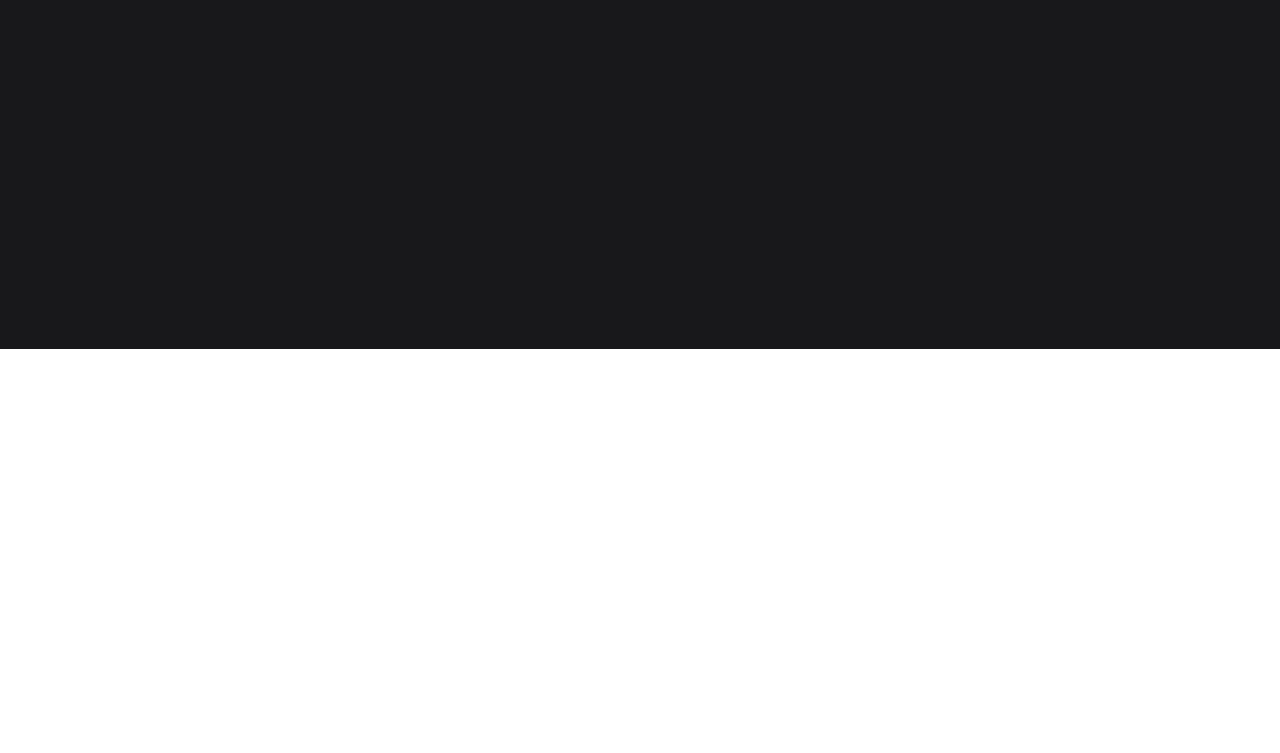
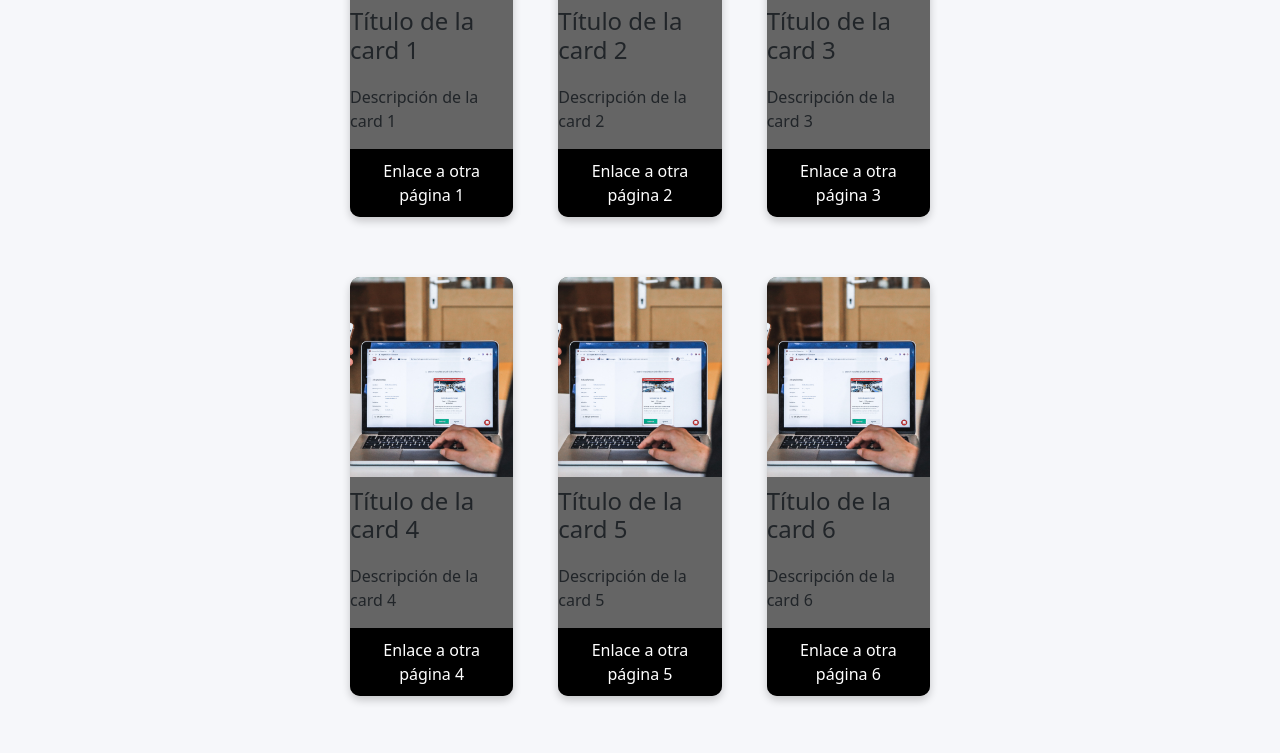
Before and after one commit to ryiyin/portfolio, a plain HTML site: page index.html in a window 1280 px wide. Shown: the part 1191-1944 px from the top of the page. Before the commit the page ends 1540 px from the top, so only its background shows below. Drawn offline with nearby package versions, Linux system fonts and the light colour scheme.

Commit message:
project cards

```diff
--- a/index.html
+++ b/index.html
@@ -18,16 +18,20 @@
     <title>Rodrigo Aguilar</title>
   </head>
   <body>
-    <div class="nav-container">
+    <header class="nav-container">
       <nav>
         <ul class="nav-ul">
           <li class="nav-li"><a class="btn-projects" href="#">Proyectos</a></li>
-          <li class="nav-li"><a class="btn-contact-me" href="#">Contactame</a></li>
+          <li class="nav-li">
+            <a class="btn-contact-me" href="#">Contactame</a>
+          </li>
           <li class="nav-li"><a class="btn-dark-mode" href="#">Darkmode</a></li>
-          <li class="nav-li"><a class="btn-change-lenguage" href="#">Ingles</a></li>
+          <li class="nav-li">
+            <a class="btn-change-lenguage" href="#">Ingles</a>
+          </li>
         </ul>
       </nav>
-    </div>
+    </header>
 
     <div class="body">
       <section class="presentation">
@@ -41,6 +45,46 @@
           <h4>Desarrollo aplicaciones enfocadas al FrontEnd</h4>
         </article>
       </section>
+
+      <div class="card-container">
+        <div class="cards">
+          <img src="./img/proyecto3.png" alt="Imagen de la card">
+          <h3>Título de la card 1</h3>
+          <p>Descripción de la card 1</p>
+          <a href="#">Enlace a otra página 1</a>
+        </div>
+        <div class="cards">
+          <img src="./img/proyecto3.png" alt="Imagen de la card">
+          <h3>Título de la card 2</h3>
+          <p>Descripción de la card 2</p>
+          <a href="#">Enlace a otra página 2</a>
+        </div>
+        <div class="cards">
+          <img src="./img/proyecto3.png" alt="Imagen de la card">
+          <h3>Título de la card 3</h3>
+          <p>Descripción de la card 3</p>
+          <a href="#">Enlace a otra página 3</a>
+        </div>
+        <div class="cards">
+          <img src="./img/proyecto3.png" alt="Imagen de la card">
+          <h3>Título de la card 4</h3>
+          <p>Descripción de la card 4</p>
+          <a href="#">Enlace a otra página 4</a>
+        </div>
+        <div class="cards">
+          <img src="./img/proyecto3.png" alt="Imagen de la card">
+          <h3>Título de la card 5</h3>
+          <p>Descripción de la card 5</p>
+          <a href="#">Enlace a otra página 5</a>
+        </div>
+        <div class="cards">
+          <img src="./img/proyecto3.png" alt="Imagen de la card">
+          <h3>Título de la card 6</h3>
+          <p>Descripción de la card 6</p>
+          <a href="#">Enlace a otra página 6</a>
+        </div>
+      </div>
+
     </div>
 
     <footer class="footer">
--- a/styles.css
+++ b/styles.css
@@ -34,16 +34,20 @@
 .body {
     background-color: #f6f7fa;
     /* background-color: slateblue; */
-    height: 900px;
+    padding-left: 350px;
+    padding-right: 350px;
 }
+
 .dark-mode{
-    background-color: #0b0505;
-    color: #ffffff;
+    background-color: #343541;
+    color: #ececf1;
 }
+
 .presentation{
-    padding-left: 10rem;
-    padding-top: 15rem;
-    padding-right: 10rem;
+    /* padding-left: 12rem;
+
+    padding-right: 12rem; */
+    padding-top: 13rem;
     display:flex ;
     align-items: center;
     text-align: left;
@@ -58,12 +62,60 @@
     height: 400px;
     border-radius: 50%;
 }
-/* footer */
+
+.card-container {
+    display: flex;
+    flex-wrap: wrap;
+    margin-top: 15rem;
+    justify-content: space-between;
+    align-items: flex-start;
+  }
+
+  .cards {
+    width: calc(33.33% - 30px);
+    margin-bottom: 60px;
+    background-color: #656565;
+    border-radius: 10px;
+    box-shadow: 0 4px 8px rgba(0, 0, 0, 0.2);
+    overflow: hidden;
+  }
+
+  .cards img {
+    width: 100%;
+    height: 200px;
+    object-fit: cover;
+  }
+
+  .cards h3 {
+    font-size: 24px;
+    margin-top: 10px;
+  }
+
+  .cards p {
+    font-size: 16px;
+    margin-top: 20px;
+  }
+
+  .cards a {
+    display: block;
+    text-align: center;
+    background-color: #000;
+    color: #fff;
+    padding: 10px;
+    text-decoration: none;
+  }
+
+  .cards a:hover {
+    background-color: #444;
+  }
+
+
+
 
 .footer{
     background-color: #18181b;
     color: #ffffff;
-    min-height: 500px;
+    min-height: 250px;
 
 }
 
```
Also changed, not shown: img/proyecto3.png (added).
